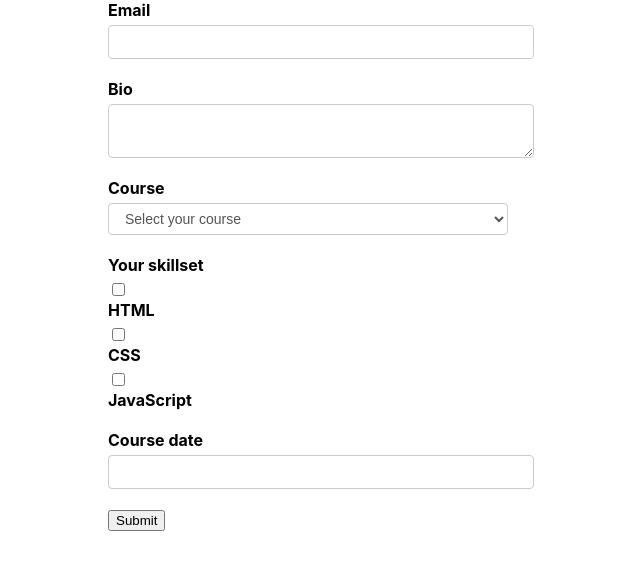
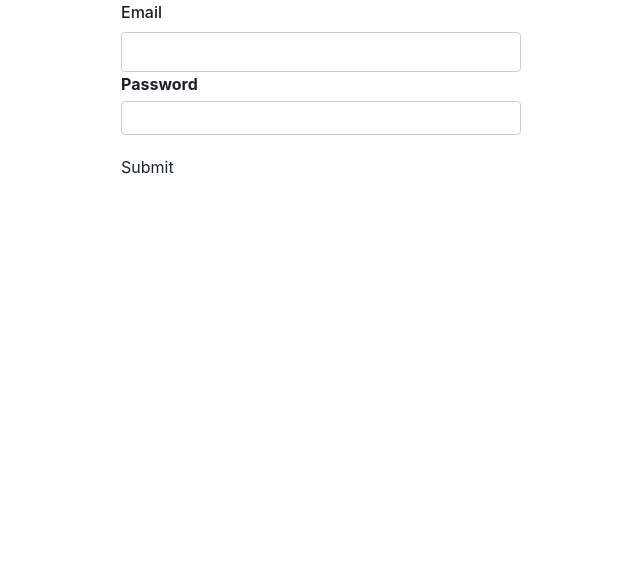
Before and after one commit to SaqibSattar/react-formik, a React (Vite) app: page / in a window 1280 px wide. Shown: the top 570 px of the page, without its empty margins (319-959 px from the left). Built offline with nearby package versions, Linux system fonts and the light colour scheme.

Commit message:
ChakraInput

```diff
--- a/package.json
+++ b/package.json
@@ -10,7 +10,11 @@
     "preview": "vite preview"
   },
   "dependencies": {
+    "@chakra-ui/react": "^2.8.2",
+    "@emotion/react": "^11.11.3",
+    "@emotion/styled": "^11.11.0",
     "formik": "^2.4.5",
+    "framer-motion": "^11.0.3",
     "react": "^18.2.0",
     "react-datepicker": "^5.1.0",
     "react-dom": "^18.2.0",
--- a/src/App.jsx
+++ b/src/App.jsx
@@ -5,15 +5,18 @@ import FormikContainer from "./components/FormikContainer";
 import LoginForm from "./components/LoginForm";
 import RegistrationForm from "./components/RegistrationForm";
 import EnrollmentForm from "./components/EnrollmentForm";
+import { ChakraProvider } from '@chakra-ui/react'
 
 function App() {
   return (
     <div className="App">
     {/* <YoutubeForm />
     <FormikContainer />
-    <LoginForm />
-    <RegistrationForm /> */}
-    <EnrollmentForm />
+    <RegistrationForm />
+    <EnrollmentForm />*/}
+    <ChakraProvider>
+      <LoginForm />
+    </ChakraProvider>
     </div>
   );
 }
--- /dev/null
+++ b/src/components/ChakraInput.jsx
@@ -0,0 +1,21 @@
+import React from 'react';
+import { Field } from 'formik';
+import { Input, FormControl, FormLabel, FormErrorMessage } from '@chakra-ui/react';
+
+function ChakraInput(props) {
+  const { label, name, ...rest } = props;
+
+  return (
+    <Field name={name}>
+      {({ field, form }) => (
+        <FormControl isInvalid={form.errors[name] && form.touched[name]}>
+          <FormLabel htmlFor={name}>{label}</FormLabel>
+          <Input {...field} id={name} {...rest} />
+          <FormErrorMessage>{form.errors[name]}</FormErrorMessage>
+        </FormControl>
+      )}
+    </Field>
+  );
+}
+
+export default ChakraInput;
--- a/src/components/FormikControl.jsx
+++ b/src/components/FormikControl.jsx
@@ -5,6 +5,7 @@ import Select from './Select'
 import RadioButtons from './RadioButtons'
 import CheckboxGroup from './CheckboxGroup'
 import DatePicker from './DatePicker'
+import ChakraInput from './ChakraInput'
 
 function FormikControl (props) {
   const { control, ...rest } = props
@@ -21,6 +22,8 @@ function FormikControl (props) {
         return <CheckboxGroup {...rest} />
     case 'date':
         return <DatePicker {...rest} />
+    case 'chakraInput':
+        return <ChakraInput {...rest} />
     default:
         return null
   }
--- a/src/components/LoginForm.jsx
+++ b/src/components/LoginForm.jsx
@@ -30,7 +30,7 @@ function LoginForm () {
         return (
           <Form>
             <FormikControl
-              control='input'
+              control='chakraInput'
               type='email'
               label='Email'
               name='email'
```
Also changed, not shown: 1 other file (tests, documents, lock files or other folders).
